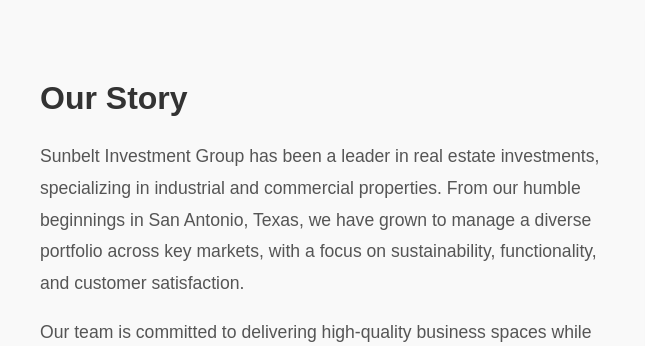
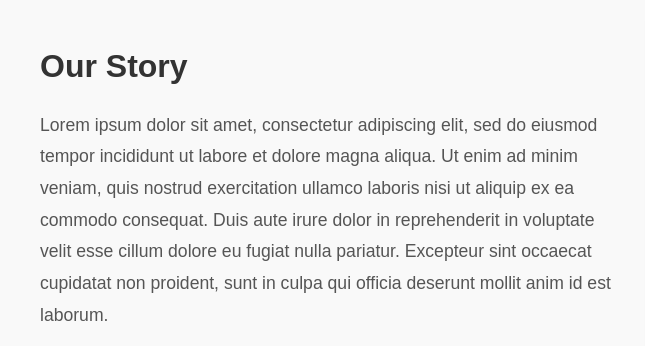
Before and after one commit to ssotomay31/sunbelt, a website: page pages/about.html in a window 1280 px wide. Shown: the part 309-655 px from the top of the page, 0-645 px from the left. Drawn offline with Linux system fonts and the light colour scheme.

Commit message:
Update about.html
loremipsum

```diff
--- a/pages/about.html
+++ b/pages/about.html
@@ -38,9 +38,9 @@
             <div class="about-left">
                 <h2>Our Story</h2>
                 <p>
-                    Sunbelt Investment Group has been a leader in real estate investments, specializing in industrial and commercial properties.
-                    From our humble beginnings in San Antonio, Texas, we have grown to manage a diverse portfolio across key markets, with a
-                    focus on sustainability, functionality, and customer satisfaction.
+                    Lorem ipsum dolor sit amet, consectetur adipiscing elit, sed do eiusmod tempor incididunt ut labore et dolore magna aliqua. Ut enim ad minim veniam, quis nostrud exercitation ullamco laboris nisi ut aliquip ex ea commodo consequat. Duis aute irure dolor in reprehenderit in voluptate velit esse cillum dolore eu fugiat nulla pariatur. Excepteur sint occaecat cupidatat non proident, sunt in culpa qui officia deserunt mollit anim id est laborum.
+
+
                 </p>
                 <p>
                     Our team is committed to delivering high-quality business spaces while fostering strong relationships with our investors,
```
